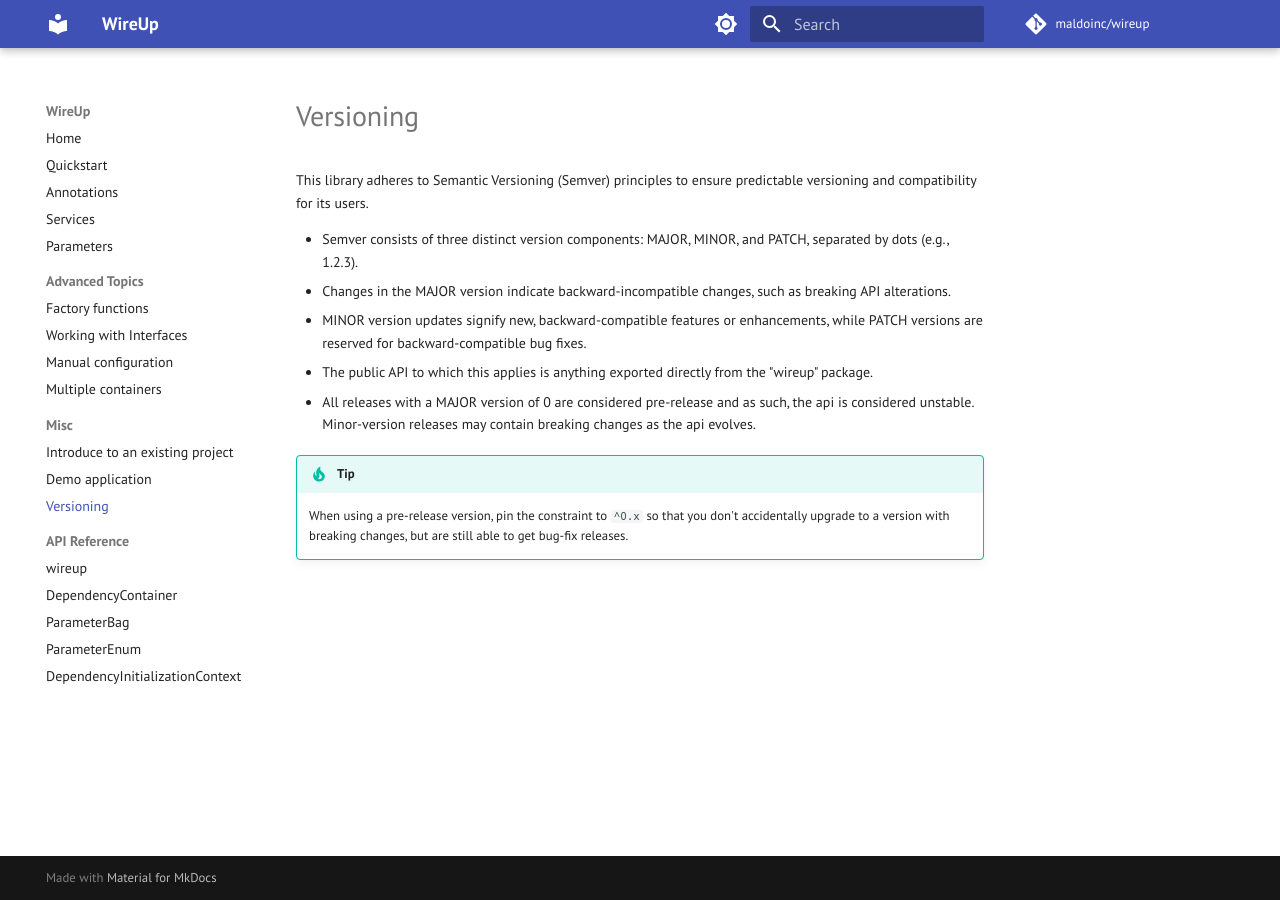
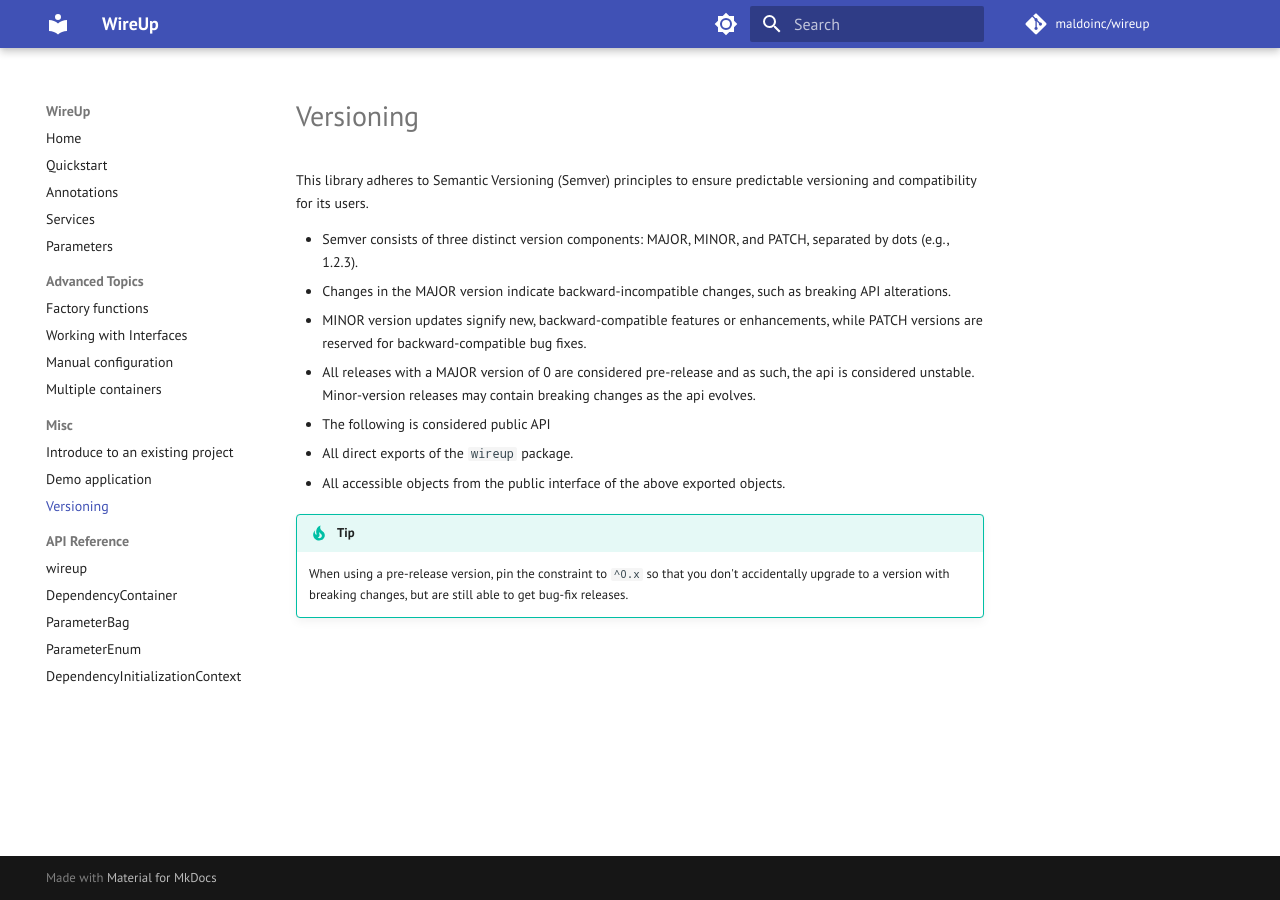
Before and after one commit to maldoinc/wireup, an MkDocs documentation site: the page built from docs/pages/versioning.md, in a window 1280 px wide. Built offline with MkDocs 1.6.1 and Material for MkDocs 9.7.7, drawn with Linux system fonts in a browser that asks for light colours; some web fonts are replaced; comment, search, counter and statistics services are not loaded; the version menu is left out.

Commit message:
Update docs about versioning

```diff
--- a/docs/pages/versioning.md
+++ b/docs/pages/versioning.md
@@ -6,9 +6,12 @@ its users.
 * Changes in the MAJOR version indicate backward-incompatible changes, such as breaking API alterations.
 * MINOR version updates signify new, backward-compatible features or enhancements, while PATCH versions are reserved for
 backward-compatible bug fixes.
-* The public API to which this applies is anything exported directly from the "wireup" package.
 * All releases with a MAJOR version of 0 are considered pre-release and as such, the api is considered unstable.
   Minor-version releases may contain breaking changes as the api evolves.
+* The following is considered public API
+  * All direct exports of the `wireup` package.
+  * All accessible objects from the public interface of the above exported objects.
+
 
 !!! tip
     When using a pre-release version, pin the constraint to `^0.x` so that you don't accidentally upgrade to a version
```
